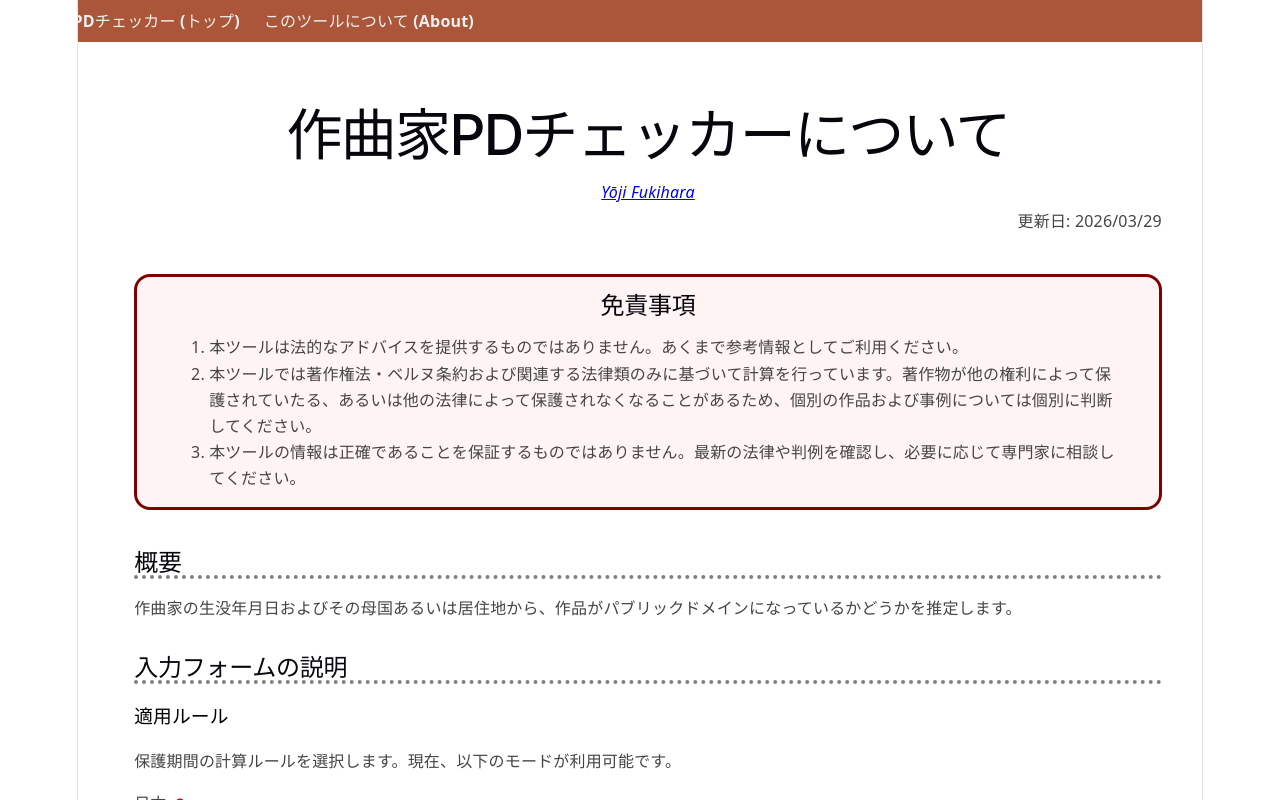
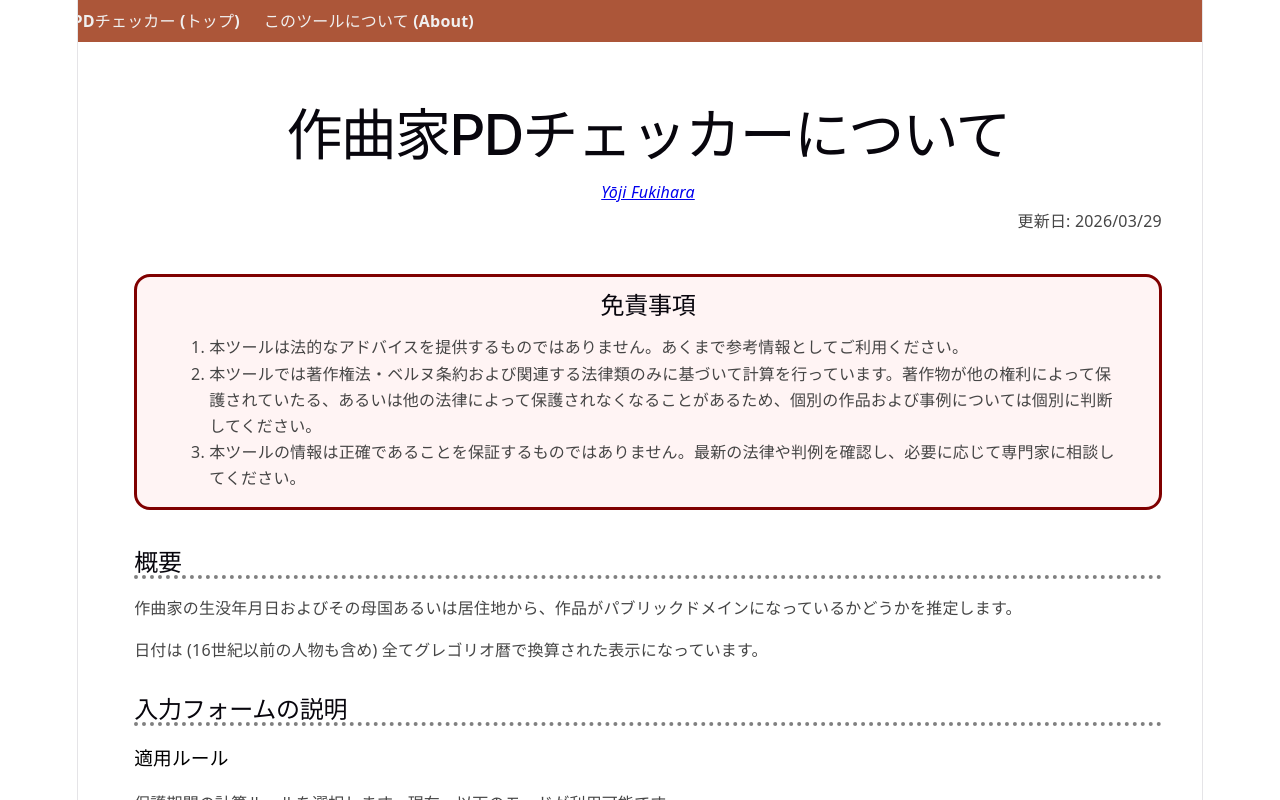
Before and after one commit to y-fukihara/pd-checker, a React (Vite) app: page /about in a window 1280 px wide. Built offline with nearby package versions, Linux system fonts and the light colour scheme; a web font is replaced by a local one.

Commit message:
注釈追加

```diff
--- a/src/AboutProduct.tsx
+++ b/src/AboutProduct.tsx
@@ -20,6 +20,7 @@ function AboutProduct() {
       <section>
         <h2>概要</h2>
         <p>作曲家の生没年月日およびその母国あるいは居住地から、作品がパブリックドメインになっているかどうかを推定します。</p>
+        <p>日付は (16世紀以前の人物も含め) 全てグレゴリオ暦で換算された表示になっています。</p>
         <h2>入力フォームの説明</h2>
         <h3>適用ルール</h3>
         <p>保護期間の計算ルールを選択します。現在、以下のモードが利用可能です。</p>
```
